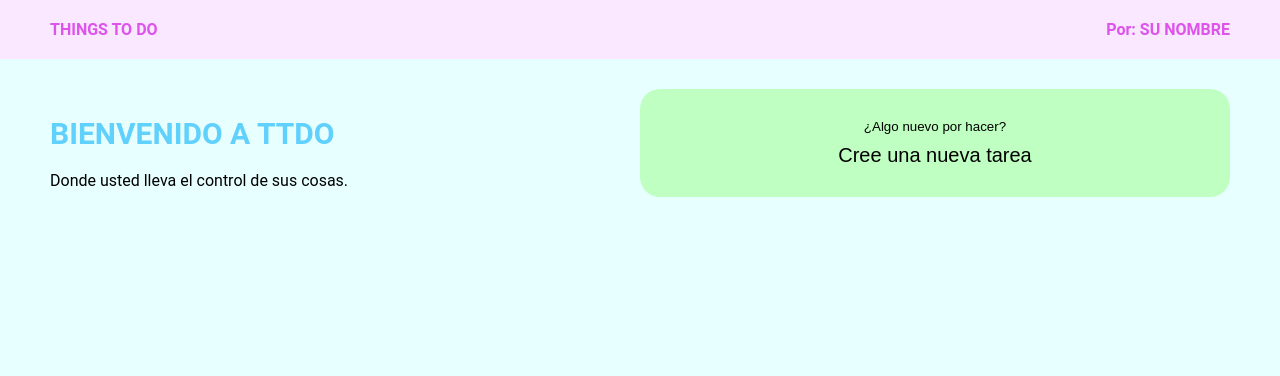
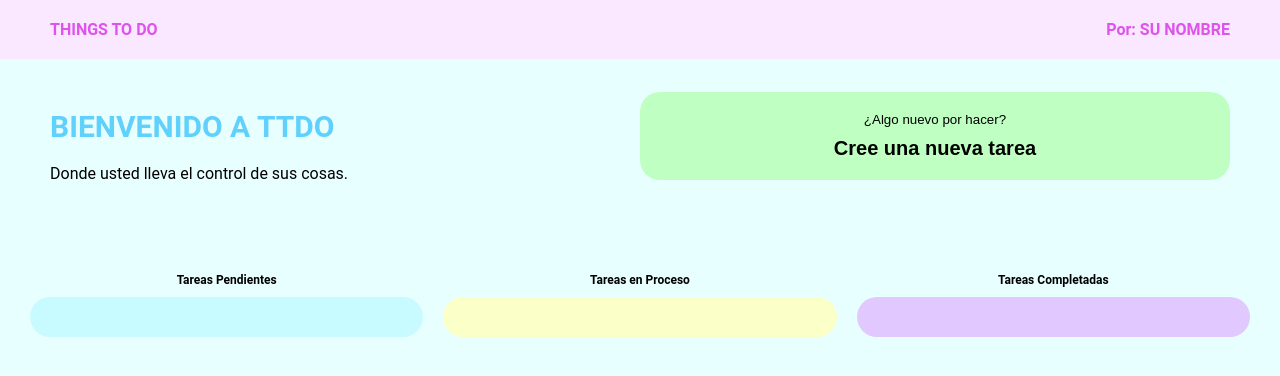
Before and after one commit to 5arSanti/pgr-i-reto, a React (Vite) app in the folder frontend/: page / in a window 1280 px wide. Shown: the top 376 px of the page. Built offline with nearby package versions, Linux system fonts and the light colour scheme.

Commit message:
Layout: Tasks Wrapper

```diff
--- a/frontend/src/Pages/App/App.css
+++ b/frontend/src/Pages/App/App.css
@@ -15,3 +15,17 @@
 
 	--done-1: #E1C8FF;
 }
+
+.tasks-container-wrapper {
+	box-sizing: border-box;
+
+	width: 100%;
+
+	padding: 30px;
+
+	display: grid;
+	grid-template-columns: 1fr 1fr 1fr;
+	gap: 20px;
+
+	margin-top: 30px;
+}
--- a/frontend/src/Pages/App/App.jsx
+++ b/frontend/src/Pages/App/App.jsx
@@ -1,5 +1,6 @@
 import { AppProvider } from "../../Context";
 import { Header } from "../Components/Header";
+import { TasksContainer } from "../Components/TasksContainer";
 import { TitleButtonContainer } from "../Components/TitleButtonContainer";
 
 import "./App.css"
@@ -11,6 +12,21 @@ const App = () => {
 			<Header/>
 
 			<TitleButtonContainer/>
+
+			<div className="tasks-container-wrapper">
+				<TasksContainer
+					subtitle={"Tareas Pendientes"}
+					className={"to-do"}
+				/>
+				<TasksContainer
+					subtitle={"Tareas en Proceso"}
+					className={"process"}
+				/>
+				<TasksContainer
+					subtitle={"Tareas Completadas"}
+					className={"done"}
+				/>
+			</div>
 		</AppProvider>
     );
 }
--- a/frontend/src/Pages/Components/NewTaskButton/styles.css
+++ b/frontend/src/Pages/Components/NewTaskButton/styles.css
@@ -1,5 +1,5 @@
 .new-task-button {
-	padding: 30px 15px;
+	padding: 20px 15px;
 
 	display: flex;
 	flex-direction: column;
@@ -14,5 +14,6 @@
 
 	span {
 		font-size: 20px;
+		font-weight: bold;
 	}
 }
--- /dev/null
+++ b/frontend/src/Pages/Components/TasksContainer/index.jsx
@@ -0,0 +1,15 @@
+/* eslint-disable react/prop-types */
+import "./styles.css";
+
+const TasksContainer = ({subtitle, className}) => {
+	return (
+		<div className="main-tasks-container">
+			<p className="task-subtitle">{subtitle}</p>
+			<div className={`${className} tasks-wrapper`}>
+
+			</div>
+		</div>
+	)
+}
+
+export { TasksContainer };
--- /dev/null
+++ b/frontend/src/Pages/Components/TasksContainer/styles.css
@@ -0,0 +1,36 @@
+.main-tasks-container {
+	box-sizing: border-box;
+	display: flex;
+	flex-direction: column;
+	gap: 10px;
+
+	align-items: center;
+	justify-content: center;
+
+	.task-subtitle {
+		font-size: 12px;
+		font-weight: bold;
+	}
+	.tasks-wrapper {
+		box-sizing: border-box;
+
+		width: 100%;
+
+		display: flex;
+		flex-direction: column;
+		gap: 10px;
+		padding: 20px;
+
+		border-radius: 20px;
+	}
+}
+
+.to-do {
+	background-color: var(--to-do-1);
+}
+.process {
+	background-color: var(--process-1);
+}
+.done {
+	background-color: var(--done-1);
+}
--- a/frontend/src/index.css
+++ b/frontend/src/index.css
@@ -3,6 +3,8 @@ body {
 	padding: 0;
 	font-family: 'Roboto', sans-serif;
 	background-color: var(--pallete-3);
+
+	box-sizing: border-box;
 }
 
 p {
```
